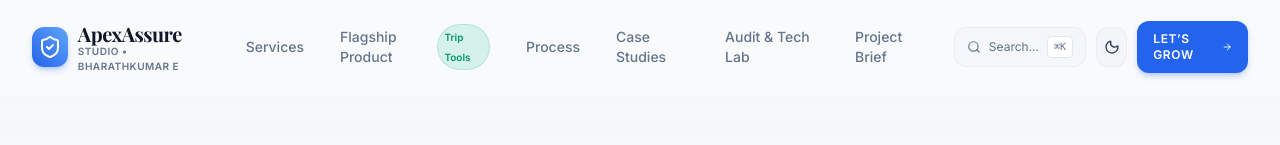
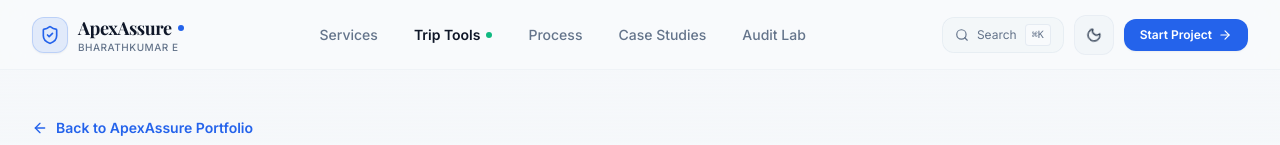
Before and after one commit to bharathkumarelango0220/Portfolio, a Next.js app: page /products/trip-tools in a window 1280 px wide. Shown: the top 145 px of the page. Built offline with nearby package versions, Linux system fonts and the light colour scheme; a web font is replaced by a local one.

Commit message:
design: simplify and professionalize navbar header for desktop and mobile views

```diff
--- a/src/components/Navbar.tsx
+++ b/src/components/Navbar.tsx
@@ -10,12 +10,9 @@ import {
   Menu,
   X,
   Search,
+  ArrowRight,
   Sparkles,
-  Compass,
-  ArrowRight,
-  Phone,
-  MessageSquare,
-  Lock
+  ExternalLink
 } from 'lucide-react';
 
 export function Navbar() {
@@ -25,7 +22,7 @@ export function Navbar() {
 
   useEffect(() => {
     const handleScroll = () => {
-      setIsScrolled(window.scrollY > 20);
+      setIsScrolled(window.scrollY > 15);
     };
     window.addEventListener('scroll', handleScroll, { passive: true });
     return () => window.removeEventListener('scroll', handleScroll);
@@ -33,71 +30,76 @@ export function Navbar() {
 
   const navLinks = [
     { label: 'Services', href: '/#services' },
-    { label: 'Flagship Product', href: '/#featured-product', badge: 'Trip Tools' },
+    { label: 'Trip Tools', href: '/#featured-product', isFeatured: true },
     { label: 'Process', href: '/#process' },
     { label: 'Case Studies', href: '/#case-studies' },
-    { label: 'Audit & Tech Lab', href: '/#interactive-lab' },
-    { label: 'Project Brief', href: '/#brief-wizard' },
+    { label: 'Audit Lab', href: '/#interactive-lab' },
   ];
 
   return (
     <>
       <header
-        className={`sticky top-0 z-40 w-full transition-all duration-300 ${
+        className={`sticky top-0 z-40 w-full transition-all duration-200 ${
           isScrolled
-            ? 'glass-panel shadow-lg shadow-black/5 py-3 border-b border-border/70'
-            : 'bg-background/80 backdrop-blur-md py-4 border-b border-transparent'
+            ? 'glass-panel shadow-sm py-2.5 border-b border-border/80'
+            : 'bg-background/80 backdrop-blur-md py-3.5 border-b border-border/40'
         }`}
       >
         <div className="max-w-7xl mx-auto px-4 sm:px-6 lg:px-8 flex items-center justify-between gap-4">
 
-          {/* Logo */}
+          {/* Logo & Identity */}
           <Link
             href="/"
-            className="flex items-center gap-2.5 group focus:outline-none focus-visible:ring-2 focus-visible:ring-primary rounded-lg"
+            className="flex items-center gap-2.5 group focus:outline-none rounded-lg"
           >
-            <div className="w-10 h-10 rounded-xl bg-gradient-to-tr from-primary to-blue-400 flex items-center justify-center text-white shadow-md shadow-primary/25 group-hover:scale-105 transition-transform duration-200">
-              <ShieldCheck className="w-6 h-6" />
+            <div className="w-9 h-9 rounded-xl bg-primary/10 text-primary border border-primary/20 flex items-center justify-center shadow-sm group-hover:bg-primary group-hover:text-white transition-all duration-200">
+              <ShieldCheck className="w-5 h-5" />
             </div>
             <div className="flex flex-col">
-              <span className="font-serif font-bold text-xl tracking-tight text-foreground group-hover:text-primary transition-colors">
-                ApexAssure
-              </span>
-              <span className="text-[10px] tracking-wider uppercase font-semibold text-muted-foreground -mt-1">
-                Studio &bull; Bharathkumar E
+              <div className="flex items-center gap-1.5">
+                <span className="font-serif font-bold text-lg tracking-tight text-foreground group-hover:text-primary transition-colors">
+                  ApexAssure
+                </span>
+                <span className="w-1.5 h-1.5 rounded-full bg-primary" />
+              </div>
+              <span className="text-[10px] tracking-wider uppercase font-medium text-muted-foreground -mt-0.5">
+                Bharathkumar E
               </span>
             </div>
           </Link>
 
-          {/* Desktop Nav Links */}
-          <nav className="hidden lg:flex items-center gap-1 xl:gap-2">
+          {/* Desktop Navigation Links */}
+          <nav className="hidden md:flex items-center gap-1 lg:gap-2">
             {navLinks.map((link) => (
               <Link
                 key={link.label}
                 href={link.href}
-                className="px-3.5 py-2 rounded-lg text-sm font-medium text-muted-foreground hover:text-foreground hover:bg-secondary/70 transition-all flex items-center gap-1.5"
+                className={`px-3.5 py-1.5 rounded-lg text-xs lg:text-sm font-medium transition-all flex items-center gap-1.5 ${
+                  link.isFeatured
+                    ? 'text-foreground hover:text-emerald-600 dark:hover:text-emerald-400 font-semibold'
+                    : 'text-muted-foreground hover:text-foreground hover:bg-secondary/60'
+                }`}
               >
-                {link.label}
-                {link.badge && (
-                  <span className="px-1.5 py-0.5 text-[10px] font-semibold bg-emerald-500/15 text-emerald-600 dark:text-emerald-400 rounded-full border border-emerald-500/20">
-                    {link.badge}
-                  </span>
+                <span>{link.label}</span>
+                {link.isFeatured && (
+                  <span className="w-1.5 h-1.5 rounded-full bg-emerald-500 animate-pulse" />
                 )}
               </Link>
             ))}
           </nav>
 
-          {/* Desktop Actions */}
+          {/* Desktop Right Actions */}
           <div className="hidden sm:flex items-center gap-2.5">
-            {/* Command Palette Trigger */}
+            {/* Minimalist Search Button */}
             <button
               onClick={() => setCmdOpen(true)}
-              className="flex items-center gap-2 px-3 py-2 rounded-xl bg-secondary/60 hover:bg-secondary border border-border/60 text-xs text-muted-foreground hover:text-foreground transition-all"
+              className="flex items-center gap-2 px-3 py-1.5 rounded-xl bg-secondary/60 hover:bg-secondary border border-border/70 text-xs text-muted-foreground hover:text-foreground transition-all cursor-pointer"
               aria-label="Search and command palette"
+              title="Search (Ctrl + K)"
             >
               <Search className="w-3.5 h-3.5" />
-              <span>Search...</span>
-              <kbd className="px-1.5 py-0.5 text-[10px] bg-card border border-border rounded text-muted-foreground font-mono">
+              <span className="hidden lg:inline text-xs">Search</span>
+              <kbd className="hidden lg:inline-block px-1.5 py-0.5 text-[10px] bg-background border border-border/80 rounded text-muted-foreground font-mono">
                 ⌘K
               </kbd>
             </button>
@@ -105,22 +107,22 @@ export function Navbar() {
             {/* Theme Toggle */}
             <ThemeToggle />
 
-            {/* Primary CTA */}
+            {/* Professional Primary CTA */}
             <Link
               href="/#brief-wizard"
-              className="inline-flex items-center gap-2 px-4 py-2.5 rounded-xl bg-primary hover:bg-blue-600 text-white text-xs font-semibold uppercase tracking-wider shadow-md shadow-primary/25 hover:shadow-lg hover:shadow-primary/35 hover:-translate-y-0.5 active:translate-y-0 transition-all"
+              className="inline-flex items-center gap-1.5 px-4 py-2 rounded-xl bg-primary hover:bg-blue-600 text-white text-xs font-semibold shadow-sm hover:shadow-md transition-all"
             >
-              <span>Let&rsquo;s Grow</span>
+              <span>Start Project</span>
               <ArrowRight className="w-3.5 h-3.5" />
             </Link>
           </div>
 
           {/* Mobile Right Controls */}
-          <div className="flex sm:hidden items-center gap-2">
+          <div className="flex sm:hidden items-center gap-1.5">
             <button
               onClick={() => setCmdOpen(true)}
               aria-label="Search"
-              className="p-2 rounded-xl bg-secondary/80 text-foreground border border-border/60"
+              className="p-2 rounded-xl bg-secondary/80 text-foreground border border-border/60 active:scale-95 transition-transform"
             >
               <Search className="w-4 h-4" />
             </button>
@@ -129,7 +131,7 @@ export function Navbar() {
               onClick={() => setMobileMenuOpen(!mobileMenuOpen)}
               aria-label="Toggle Navigation Menu"
               aria-expanded={mobileMenuOpen}
-              className="p-2 rounded-xl bg-secondary/80 text-foreground border border-border/60 hover:bg-secondary focus:outline-none"
+              className="p-2 rounded-xl bg-secondary/80 text-foreground border border-border/60 hover:bg-secondary active:scale-95 transition-transform"
             >
               {mobileMenuOpen ? <X className="w-5 h-5" /> : <Menu className="w-5 h-5" />}
             </button>
@@ -137,44 +139,45 @@ export function Navbar() {
 
         </div>
 
-        {/* Mobile Slide-down Drawer */}
+        {/* Mobile Slide-down Menu */}
         {mobileMenuOpen && (
-          <div className="lg:hidden glass-panel border-b border-border/80 px-4 pt-4 pb-6 mt-3 space-y-2 animate-in slide-in-from-top-4 duration-200">
+          <div className="md:hidden glass-panel border-b border-border/80 px-4 pt-3 pb-5 mt-2 space-y-3 animate-in slide-in-from-top-3 duration-200">
             <div className="space-y-1">
               {navLinks.map((link) => (
                 <Link
                   key={link.label}
                   href={link.href}
                   onClick={() => setMobileMenuOpen(false)}
-                  className="flex items-center justify-between px-4 py-3 rounded-xl text-base font-medium text-foreground hover:bg-primary/10 hover:text-primary transition-colors"
+                  className="flex items-center justify-between px-3.5 py-2.5 rounded-xl text-sm font-medium text-foreground hover:bg-secondary/70 transition-colors"
                 >
-                  <span>{link.label}</span>
-                  {link.badge ? (
-                    <span className="px-2 py-0.5 text-xs font-semibold bg-emerald-500/15 text-emerald-600 dark:text-emerald-400 rounded-full border border-emerald-500/20">
-                      {link.badge}
-                    </span>
-                  ) : (
-                    <ArrowRight className="w-4 h-4 text-muted-foreground" />
-                  )}
+                  <div className="flex items-center gap-2">
+                    <span>{link.label}</span>
+                    {link.isFeatured && (
+                      <span className="px-2 py-0.5 text-[10px] font-bold uppercase rounded-full bg-emerald-500/15 text-emerald-600 dark:text-emerald-400 border border-emerald-500/30">
+                        Live Web App
+                      </span>
+                    )}
+                  </div>
+                  <ArrowRight className="w-3.5 h-3.5 text-muted-foreground" />
                 </Link>
               ))}
             </div>
 
-            <div className="pt-4 border-t border-border/60 flex flex-col gap-2.5">
+            <div className="pt-3 border-t border-border/60 flex flex-col gap-2">
               <Link
                 href="/products/trip-tools"
                 onClick={() => setMobileMenuOpen(false)}
-                className="flex items-center justify-center gap-2 w-full py-3 rounded-xl bg-emerald-500/15 border border-emerald-500/30 text-emerald-700 dark:text-emerald-300 font-semibold text-sm"
+                className="flex items-center justify-center gap-2 w-full py-2.5 rounded-xl bg-secondary hover:bg-secondary/80 border border-border text-foreground text-xs font-semibold transition-colors"
               >
-                <Compass className="w-4 h-4 text-emerald-500" />
-                <span>Explore Trip Tools Product &rarr;</span>
+                <span>Trip Tools Case Study</span>
+                <ExternalLink className="w-3.5 h-3.5 text-muted-foreground" />
               </Link>
               <Link
                 href="/#brief-wizard"
                 onClick={() => setMobileMenuOpen(false)}
-                className="flex items-center justify-center gap-2 w-full py-3 rounded-xl bg-primary text-white font-semibold text-sm shadow-md shadow-primary/20"
+                className="flex items-center justify-center gap-2 w-full py-2.5 rounded-xl bg-primary hover:bg-blue-600 text-white font-semibold text-xs shadow-sm transition-all"
               >
-                <Sparkles className="w-4 h-4" />
+                <Sparkles className="w-3.5 h-3.5" />
                 <span>Start Project Brief (FRD)</span>
               </Link>
             </div>
```
